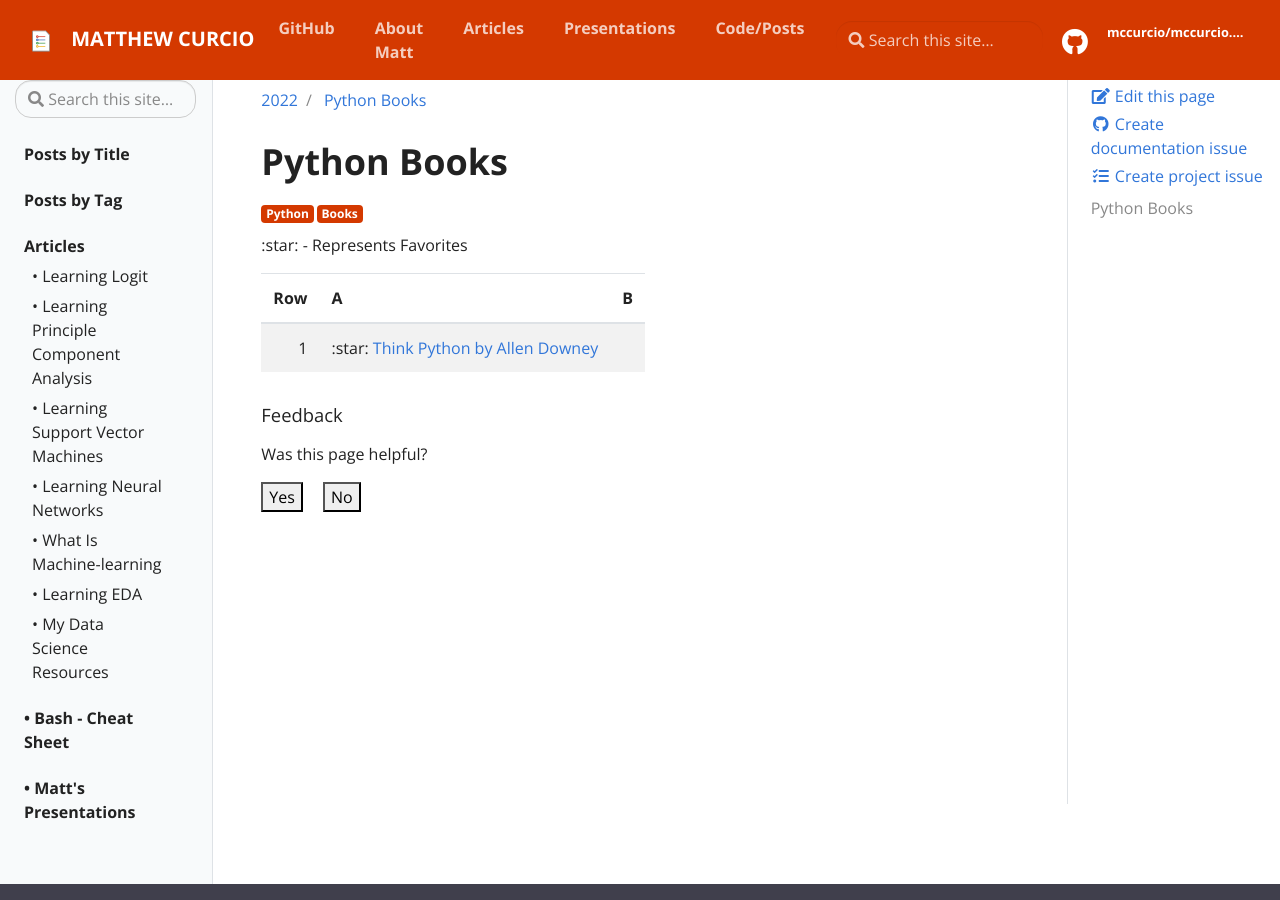
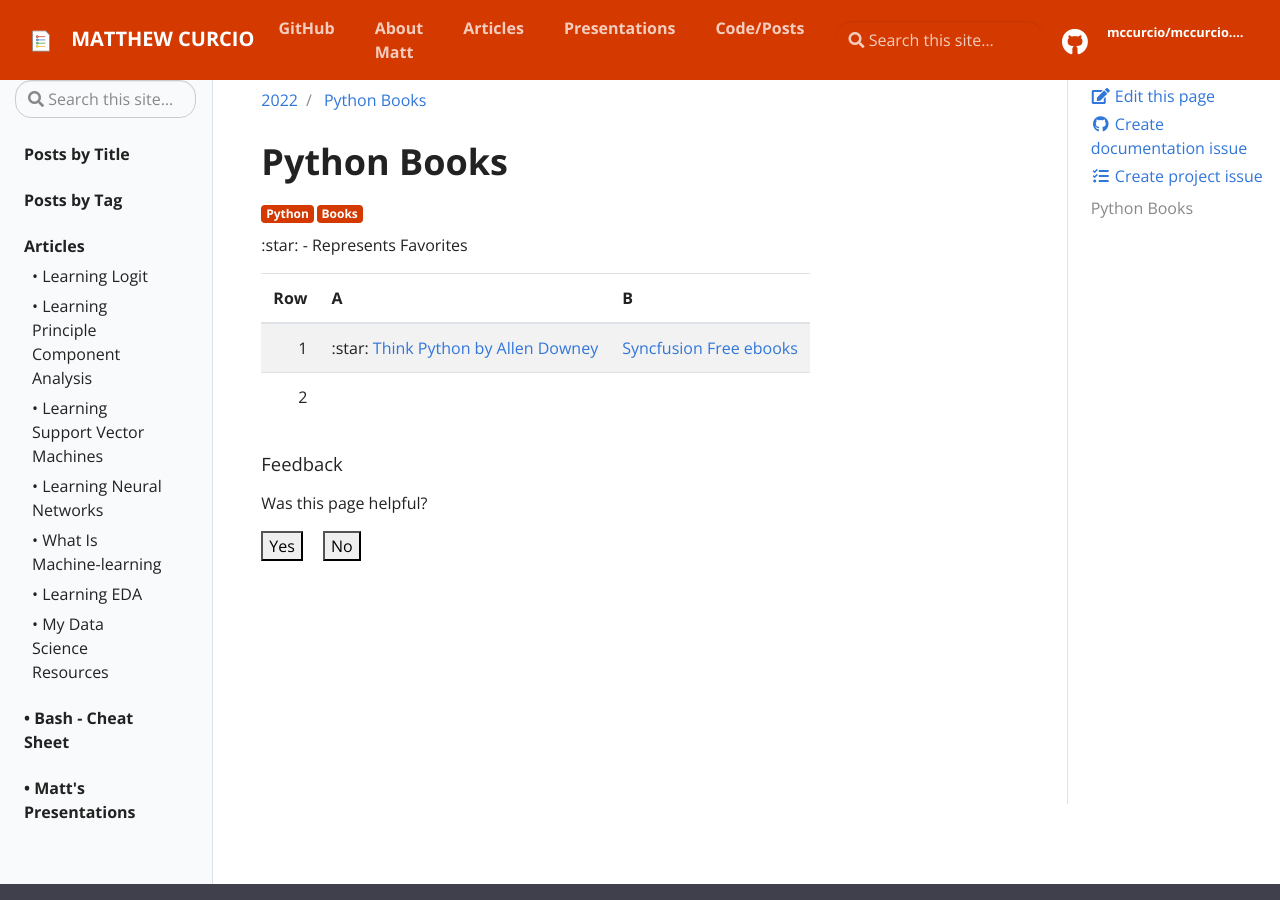
Before and after one commit to mccurcio/mccurcio.github.io, a Jekyll site: the page built from _posts/python/2022-6-22-python-books.md, in a window 1280 px wide and 900 px high. Built offline with Jekyll 4.4.1, drawn with Linux system fonts in a browser that asks for light colours; our own code applies the rules of GitHub Pages for plain Markdown files.

Commit message:
Update 2022-6-22-python-books.md

```diff
--- a/_posts/python/2022-6-22-python-books.md
+++ b/_posts/python/2022-6-22-python-books.md
@@ -7,4 +7,5 @@ tags: Python Books
 
 Row | A | B
 -:|--------------|-----------
- 1 | :star: [Think Python by Allen Downey](https://greenteapress.com/wp/) |
+ 1 | :star: [Think Python by Allen Downey](https://greenteapress.com/wp/) | [Syncfusion Free ebooks](https://www.syncfusion.com/succinctly-free-ebooks)
+ 2 |  |
```
